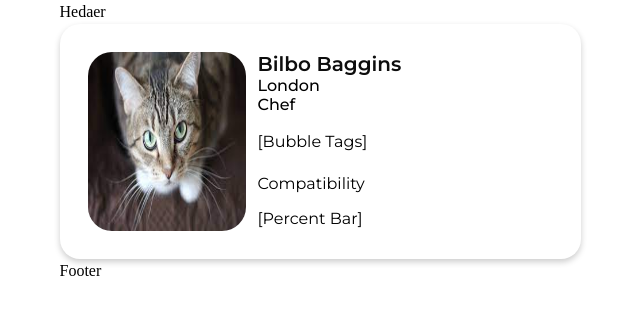
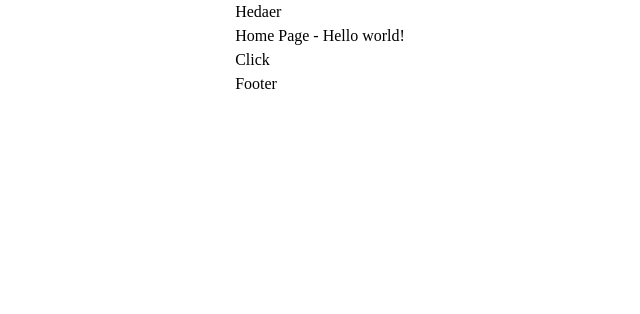
Before and after one commit to JasonXB/EF_Clone, a Next.js app: page / in a window 1280 px wide. Shown: the top 314 px of the page, without its empty margins (320-960 px from the left). Built offline with nearby package versions, Linux system fonts and the light colour scheme; what tw-elements would draw is missing.

Commit message:
undo index and layout testing changes

```diff
--- a/pages/index.tsx
+++ b/pages/index.tsx
@@ -1,17 +1,15 @@
 import type { NextPage } from 'next';
 import Link from 'next/link';
 import Layout from '../src/components/Layout';
-import MiniProfileCard from '../src/components/MiniProfileCard';
+
 
 const Home: NextPage = ({}) => {
   return (
     <Layout>
-      <MiniProfileCard mentorsInfo={{"name": "Bilbo Baggins", "location": "London", "job": "Chef"}}/>
-      {/* <h1>Home Page - Hello world!</h1>
+      <h1>Home Page - Hello world!</h1>
       <Link href="/become-a-mentor">
         <a>Click</a>
-      </Link> */}
-
+      </Link>
 
     </Layout>
 
--- a/src/components/Layout.tsx
+++ b/src/components/Layout.tsx
@@ -26,9 +26,7 @@ const Layout = ({ ...props }: LayoutProps) => {
         </main>
         {/* Add the Footer component here */}
         {/* <Footer/> */}
-        <div>
         <h1>Footer</h1>
-        </div>
       </div>
     </div>
   );
```
